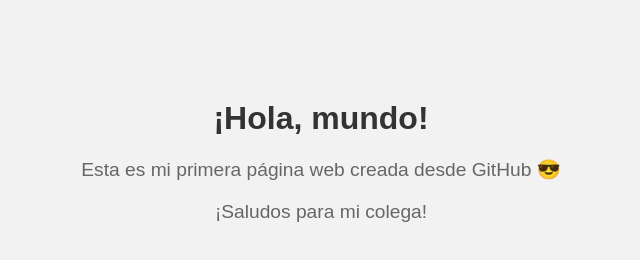
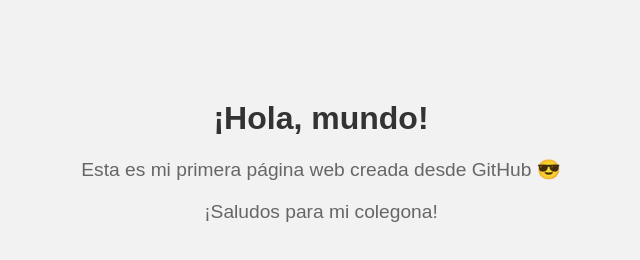
Before and after one commit to Albertoocp5/prueba-github, a plain HTML site: page web/index.html in a window 1280 px wide. Shown: the full height of the page, 319-959 px from the left. Drawn offline with Linux system fonts and the light colour scheme.

Commit message:
saludos colega

```diff
--- a/web/index.html
+++ b/web/index.html
@@ -22,6 +22,6 @@
 <body>
   <h1>¡Hola, mundo!</h1>
   <p>Esta es mi primera página web creada desde GitHub 😎</p>
-  <p>¡Saludos para mi colega!</p>
+  <p>¡Saludos para mi colegona!</p>
 </body>
 </html>
```
